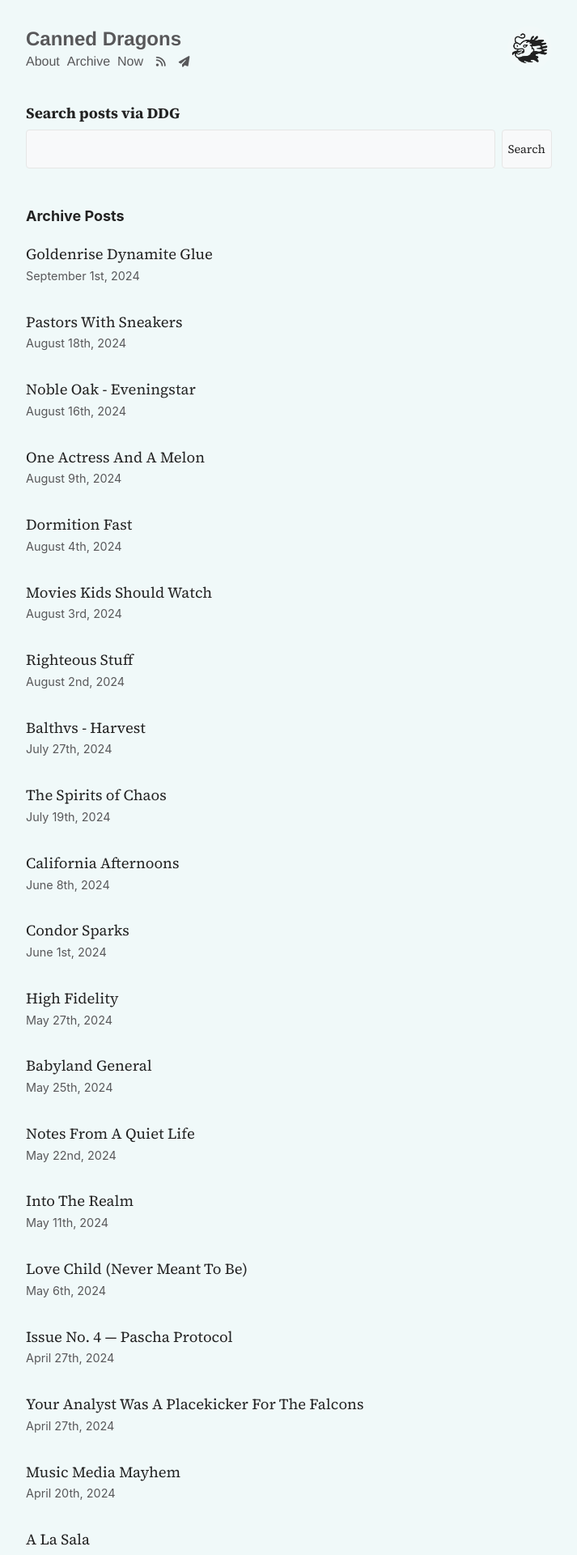
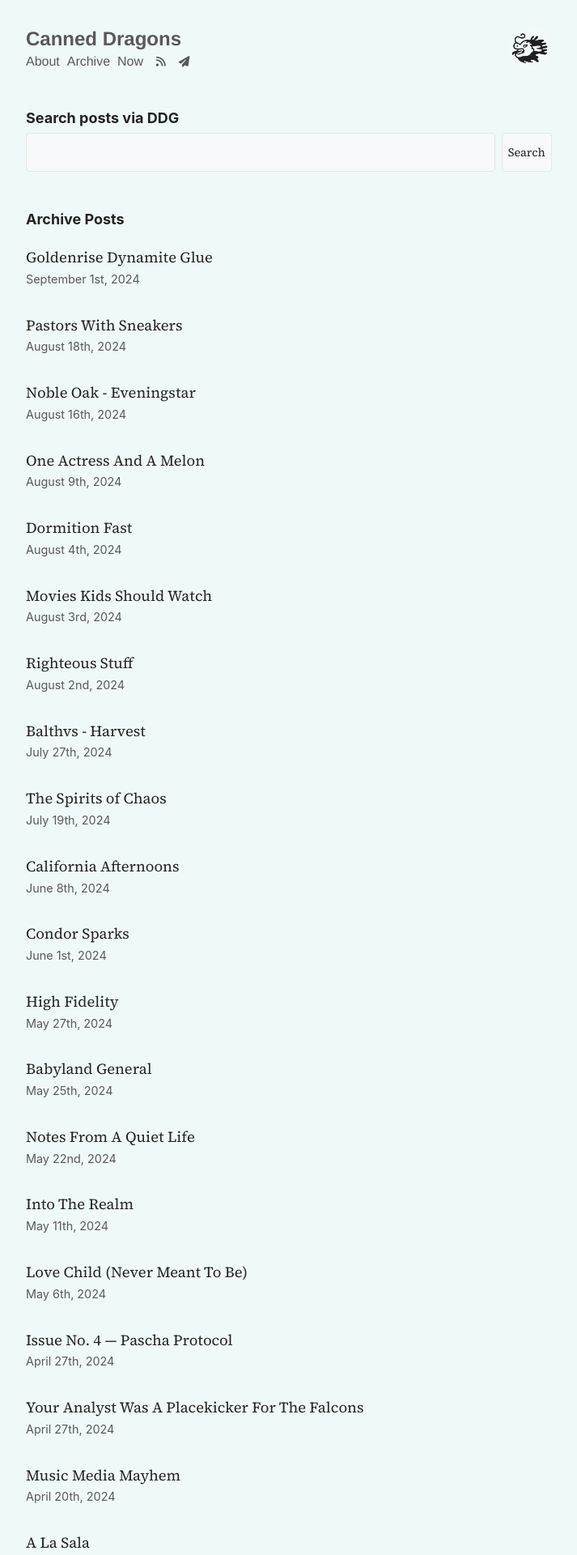
Before and after one commit to frostedechoes/canneddragons, a Jekyll site: the page built from _pages/blog.md, in a window 1280 px wide. Shown: the top 1920 px of the page at 81% size, without its empty margins (283-996 px from the left). Built offline with Jekyll 4.4.1, drawn with Linux system fonts in a browser that asks for light colours; nearby versions of some CDN libraries.

Commit message:
Changed Search label

```diff
--- a/_includes/search.html
+++ b/_includes/search.html
@@ -1,4 +1,4 @@
-<span class="input-label search-bar-input">Search posts via DDG</span>
+<h2>Search posts via DDG</h2>
 <form name="search" action="//duckduckgo.com/" class="search-bar">
 	<input type="search" class="form-control" placeholder="" name="q">
 	<input type="hidden" value="{{ site.url }}" name="sites">
```
